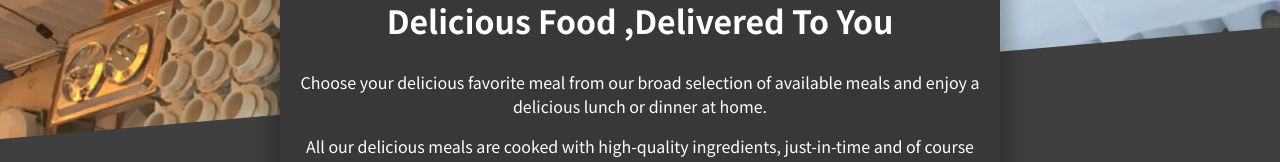
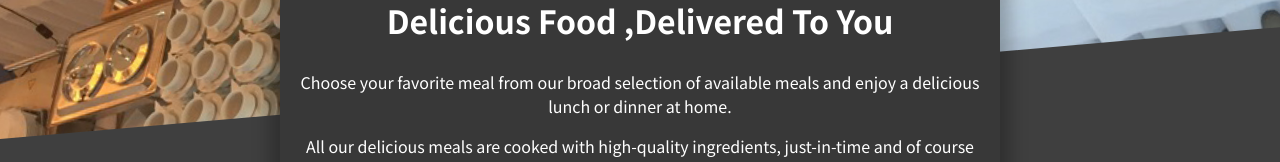
Before and after one commit to Sozani/Food-app, a React (Create React App) app: page / in a window 1280 px wide. Shown: the part 259-421 px from the top of the page. Built offline with nearby package versions, Linux system fonts and the light colour scheme.

Commit message:
change file

```diff
--- a/src/components/Meals/MealsSummary.js
+++ b/src/components/Meals/MealsSummary.js
@@ -5,8 +5,8 @@ const MealsSummary = () => {
     <section className={classes.summary}>
       <h2>Delicious Food ,Delivered To You</h2>
       <p>
-        Choose your delicious favorite meal from our broad selection of
-        available meals and enjoy a delicious lunch or dinner at home.
+        Choose your favorite meal from our broad selection of available meals
+        and enjoy a delicious lunch or dinner at home.
       </p>
       <p>
         All our delicious meals are cooked with high-quality ingredients,
```
Also changed, not shown: 1 other file (tests, documents, lock files or other folders).
